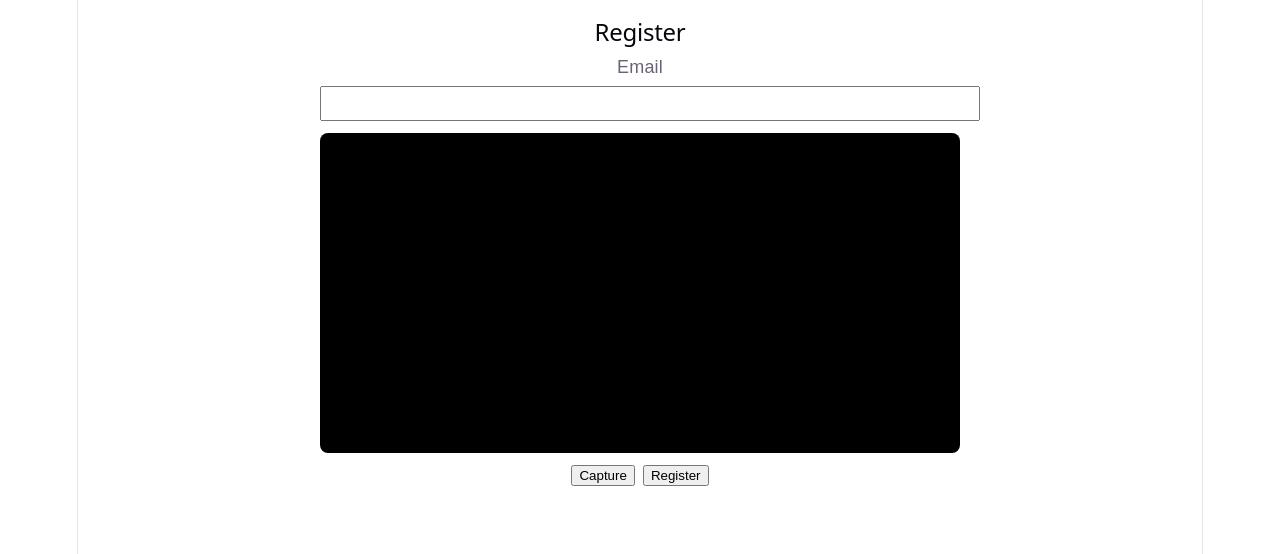
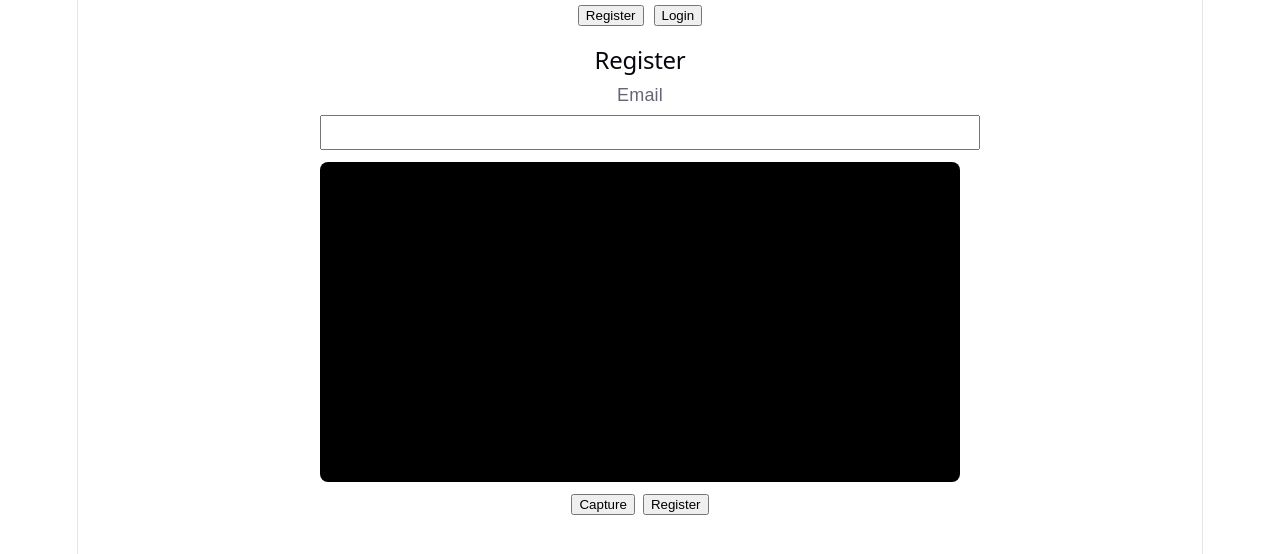
Before and after one commit to Pavantej123/face-auth-prototype, a React (Vite) app in the folder frontend/: page / in a window 1280 px wide. Shown: the top 554 px of the page. Built offline with nearby package versions, Linux system fonts and the light colour scheme; no server answers.

Commit message:
adding register and login pages

```diff
--- a/frontend/src/App.tsx
+++ b/frontend/src/App.tsx
@@ -1,7 +1,28 @@
+import { useState } from "react";
 import Register from "./pages/Register";
+import Login from "./pages/Login";
 
 function App() {
-  return <Register />;
+  const [page, setPage] = useState<"register" | "login">("register");
+
+  return (
+    <div>
+      <div style={{ marginBottom: "20px" }}>
+        <button onClick={() => setPage("register")}>
+          Register
+        </button>
+
+        <button
+          onClick={() => setPage("login")}
+          style={{ marginLeft: "10px" }}
+        >
+          Login
+        </button>
+      </div>
+
+      {page === "register" ? <Register /> : <Login />}
+    </div>
+  );
 }
 
 export default App;
--- /dev/null
+++ b/frontend/src/pages/Login.tsx
@@ -0,0 +1,58 @@
+import React, { useState } from "react";
+
+export default function Login() {
+  const [email, setEmail] = useState<string>("");
+  const [message, setMessage] = useState<string>("");
+  const [loading, setLoading] = useState<boolean>(false);
+
+  const handleLogin = async () => {
+    setMessage("");
+    if (!email) {
+      setMessage("Please enter your email.");
+      return;
+    }
+
+    setLoading(true);
+    try {
+      const response = await fetch("http://127.0.0.1:8000/login", {
+        method: "POST",
+        headers: { "Content-Type": "application/json" },
+        body: JSON.stringify({ email }),
+      });
+
+      if (!response.ok) {
+        throw new Error(`Server error ${response.status}`);
+      }
+
+      const data = await response.json();
+      setMessage(data.message || "Login completed.");
+    } catch (error) {
+      console.error(error);
+      setMessage("Login failed. Please try again.");
+    } finally {
+      setLoading(false);
+    }
+  };
+
+  return (
+    <div style={{ maxWidth: 520, margin: "2rem auto", fontFamily: "Arial, sans-serif" }}>
+      <h2>Login</h2>
+
+      <label style={{ display: "block", marginBottom: 12 }}>
+        Email
+        <input
+          type="email"
+          value={email}
+          onChange={(e) => setEmail(e.target.value)}
+          style={{ display: "block", width: "100%", padding: "10px", marginTop: 8 }}
+        />
+      </label>
+
+      <button onClick={handleLogin} disabled={loading}>
+        {loading ? "Logging in..." : "Login"}
+      </button>
+
+      {message && <p style={{ marginTop: 16, color: "#222" }}>{message}</p>}
+    </div>
+  );
+}
```
Also changed, not shown: 1 other file (tests, documents, lock files or other folders).
